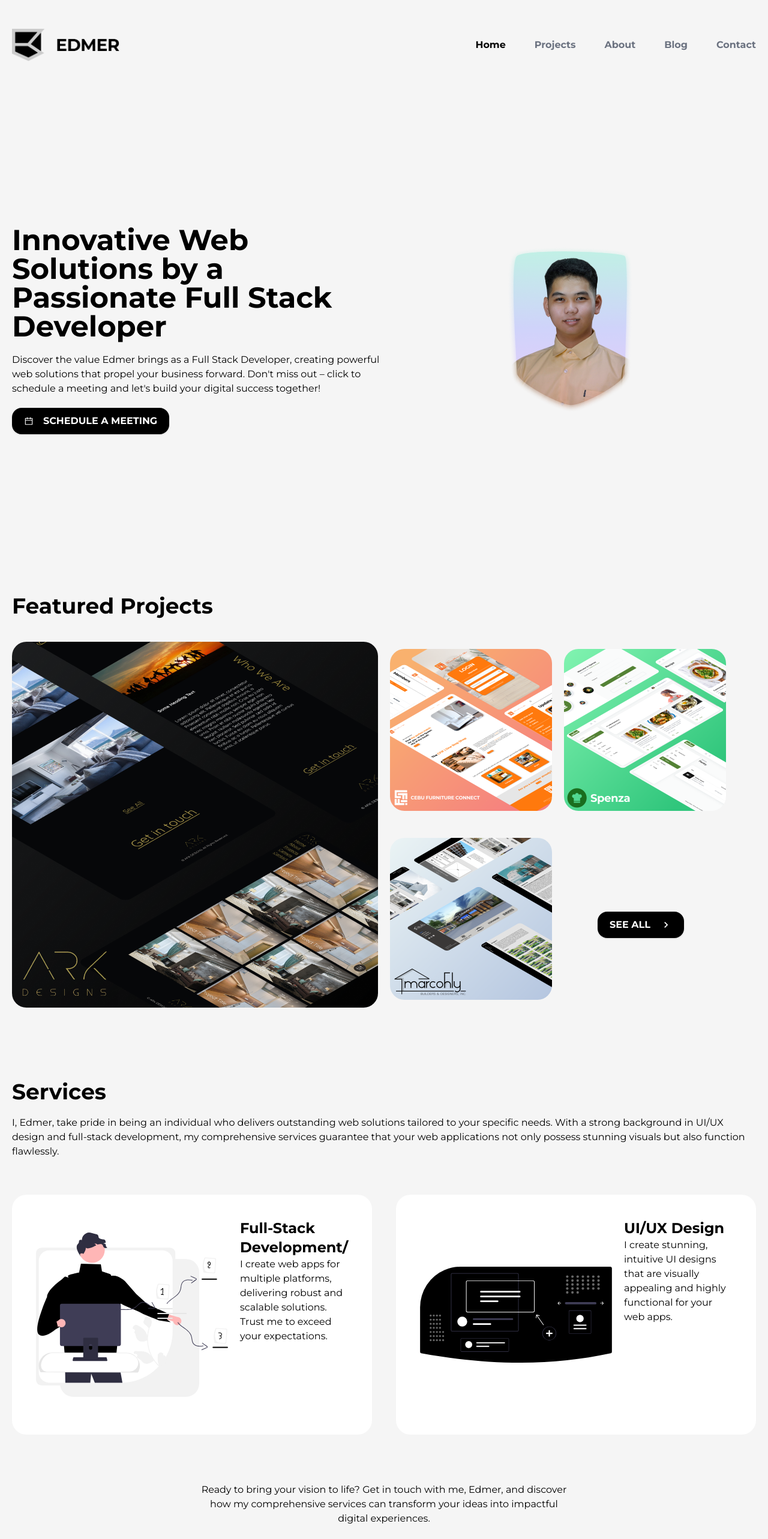
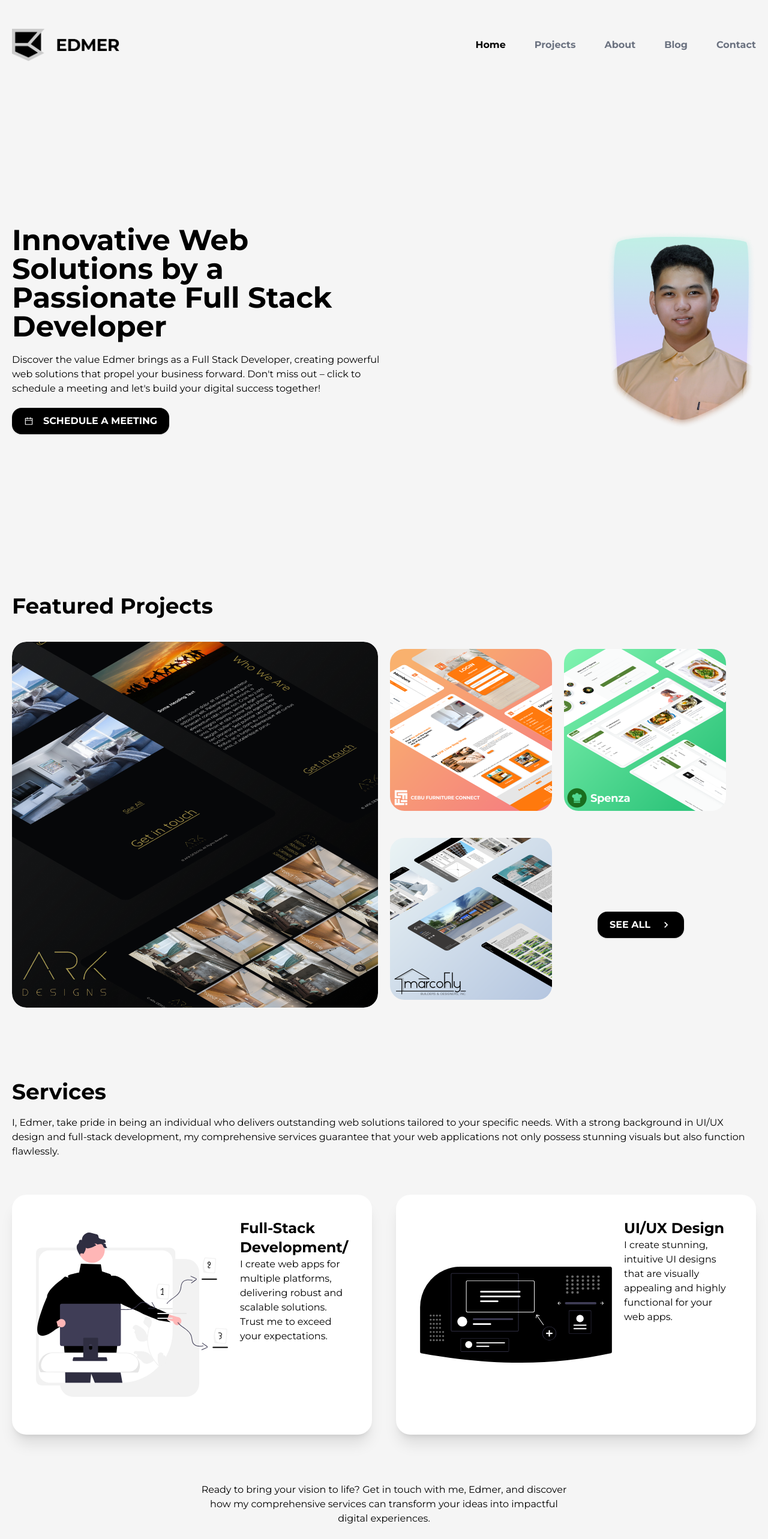
Before and after one commit to edmer664/portfolio3, a Next.js app: page / in a window 1280 px wide. Shown: the top 2566 px of the page at 60% size. Built offline with nearby package versions, Linux system fonts and the light colour scheme.

Commit message:
minimal fixes

```diff
--- a/app/page.tsx
+++ b/app/page.tsx
@@ -119,11 +119,11 @@ export default function Home() {
           {/* RIGHT SIDE */}
           <div className="w-full md:w-1/2 flex justify-center md:justify-end">
             <Image
-              className="transition-all duration-300 cursor-pointer mx-auto"
+              className="transition-all duration-300 cursor-pointer mr-0"
               src="/assets/img/hero_img.png"
               alt="Hero Image"
-              width={210}
-              height={340}
+              width={250}
+              height={350}
             />
           </div>
         </div>
@@ -132,7 +132,7 @@ export default function Home() {
           <h2 className="text-4xl font-bold">Featured Projects</h2>
           <div className="w-full py-10">
             <div className="flex flex-col lg:flex-row gap-5">
-              <div className="w-full lg:w-1/2">
+              <div className="w-full lg:w-1/2 overflow-hidden rounded-3xl">
                 <Image
                   src={projects[0].image}
                   alt={projects[0].name}
@@ -141,22 +141,26 @@ export default function Home() {
                   onClick={() => {
                     window.open(projects[0].url, "_blank");
                   }}
-                  className="rounded-3xl mx-auto md:mx-0 hover:-rotate-1 transition-all duration-300 cursor-pointer md:w-full"
+                  className="rounded-3xl mx-auto md:mx-0 hover:scale-105 transition-all duration-300 cursor-pointer md:w-full"
                 />
               </div>
               <div className="w-full lg:w-1/2 flex flex-wrap gap-5 items-center lg:justify-start justify-center md:justify-evenly">
                 {projects.slice(1, 4).map((project) => (
+                  <div
+                    key={project.name}
+                    className="overflow-hidden rounded-3xl cursor-pointer"
+                  >
                     <Image
-                    className="rounded-3xl hover:-rotate-3 transition-all duration-300 cursor-pointer"
+                      className="hover:scale-105 transition-all duration-300"
                       src={project.image}
                       alt={project.name}
                       width={270}
                       height={270}
-                    key={project.name}
                       onClick={() => {
                         window.open(project.url, "_blank");
                       }}
                     />
+                  </div>
                 ))}
                 <div className="flex items-center justify-center w-64">
                   <div className="mx-auto">
@@ -182,7 +186,7 @@ export default function Home() {
           </p>
           <div className="w-full py-10">
             <div className="flex flex-col md:flex-row justify-center gap-10">
-              <div className="w-full md:w-1/2 p-10 rounded-3xl bg-white h-full">
+              <div className="w-full md:w-1/2 p-10 rounded-3xl bg-white h-full shadow-xl">
                 {/* Card 1 */}
                 <div className="flex flex-col gap-5 justify-between lg:flex-row">
                   <Image
@@ -205,7 +209,7 @@ export default function Home() {
                   </div>
                 </div>
               </div>
-              <div className="w-full md:w-1/2 p-10 rounded-3xl bg-white h-full">
+              <div className="w-full md:w-1/2 p-10 rounded-3xl bg-white h-full shadow-xl">
                 {/* Card 2 */}
                 <div className="flex flex-col gap-5 justify-between lg:flex-row">
                   <Image
--- a/app/projects/page.tsx
+++ b/app/projects/page.tsx
@@ -11,7 +11,10 @@ export default function Projects() {
         <h1 className="text-4xl font-bold">Projects</h1>
         <div className="grid grid-cols-1 md:grid-cols-2 lg:grid-cols-3 gap-5 min-h-screen 2xl:min-h-[1080px] py-20">
           {projects.map((project) => (
-            <div className="flex flex-col justify-between" key={Math.random()}>
+            <div
+              className="flex flex-col justify-between overflow-hidden rounded-3xl cursor-pointer"
+              key={Math.random()}
+            >
               <div className="flex justify-center">
                 <Image
                   src={project.image}
@@ -21,7 +24,7 @@ export default function Projects() {
                   onClick={() => {
                     window.open(project.url, "_blank");
                   }}
-                  className="rounded-3xl hover:-rotate-1 transition-all duration-300 cursor-pointer md:w-full"
+                  className="rounded-3xl hover:scale-105 transition-all duration-300 cursor-pointer md:w-full"
                 />
               </div>
             </div>
--- a/components/Footer/Footer.tsx
+++ b/components/Footer/Footer.tsx
@@ -26,7 +26,11 @@ function Footer() {
                 development needs.
               </p>
               <div className="flex items-center justify-center">
-                <Button className="mt-5" inverted href="/contact">
+                <Button
+                  className="mt-5"
+                  inverted
+                  oldHref="mailto:edmerpizarra@gmail.com"
+                >
                   <MdMailOutline className="mr-2" size={20} /> Contact Me
                 </Button>
               </div>
@@ -99,7 +103,7 @@ function Footer() {
                   <MdMailOutline size={30} />
                 </a>
                 <a
-                  href="https://www.facebook.com/EdmerKun/"
+                  href="https://www.facebook.com/edmer.code/"
                   target="_blank"
                   rel="noreferrer"
                   className="text-white hover:text-gray-400 transition-all duration-300"
--- a/components/Navbar/NavbarLink.tsx
+++ b/components/Navbar/NavbarLink.tsx
@@ -11,7 +11,7 @@ interface Props {
 export default function NavbarLink(props: Props) {
   return (
     <Link
-      className="hover:-rotate-12 transition-all duration-500"
+      className="hover:-rotate-3 transition-all duration-500"
       href={props.href}
       onClick={props.onClick}
     >
```
Lines whose indentation alone changed are shown as unchanged.
